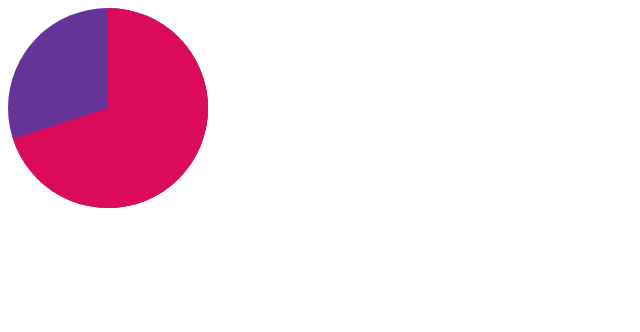
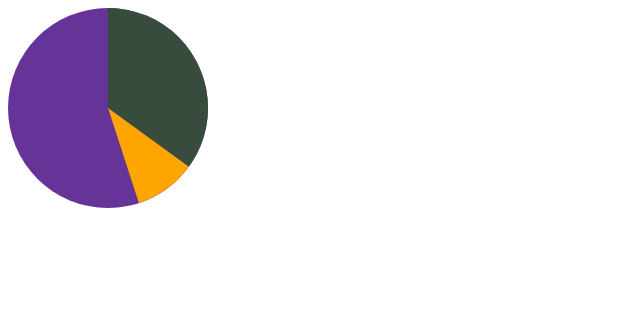
Before and after one commit to davidobodo/front-end-experiments, a plain HTML site: page doughnut-chart/sample4/index.html in a window 1280 px wide. Shown: the whole page, without its empty margins (0-640 px from the left). Drawn offline with Linux system fonts and the light colour scheme.

Commit message:
fix: output pie chart segments with value less than 50%

```diff
--- a/doughnut-chart/sample4/index.html
+++ b/doughnut-chart/sample4/index.html
@@ -11,12 +11,14 @@
 <body>
 
     <div class="pie">
-        <!-- <div class="pie__segment" style="--offset:0; --value:40; --bg:#db0a5b"></div> -->
         <div class="pie__segment" style="
             --offset:0;
-            --value:70;
-            --bg:#db0a5b;
-            --over50: 1;
+            --value:35;
+            --over50: 0"></div>
+        <div class="pie__segment" style="
+            --offset:35;
+            --value:10;
+            --bg:orange;
             "></div>
         <!-- <div class="pie__segment" style="--offset:40; --value:30; --bg:#22a7f0"></div> -->
         <!-- <div class="pie__segment" style="--offset:70; --value:90; --bg:#2ecc71"></div> -->
--- a/doughnut-chart/sample4/style.css
+++ b/doughnut-chart/sample4/style.css
@@ -8,6 +8,8 @@
 }
 
 .pie__segment{
+    --a: calc(var(--over50, 0) * -100%);
+    --b: calc((1 + var(--over50, 0)) * 100%);
     --degrees: calc((var(--offset, 0)/ 100) * 360);
     position: absolute;
     width: 100%;
@@ -17,6 +19,12 @@
         rotate(90deg)
         rotate(calc(var(--degrees) * 1deg));
     transform-origin: 50% 100%;
+    clip-path:
+        polygon(
+            var(--a) var(--a),
+            var(--b) var(--a),
+            var(--b) var(--b),
+            var(--a) var(--b));
     /* overflow: hidden; */
 }
 
```
